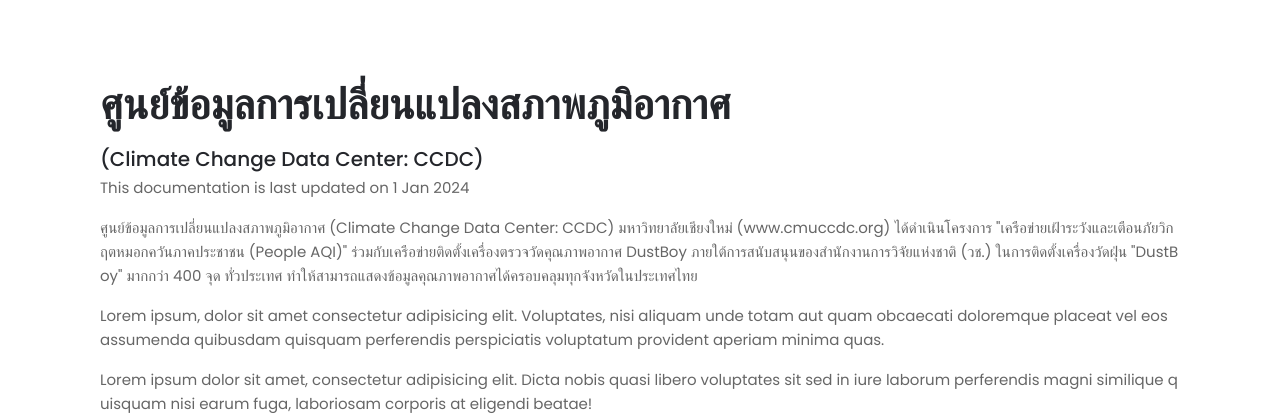
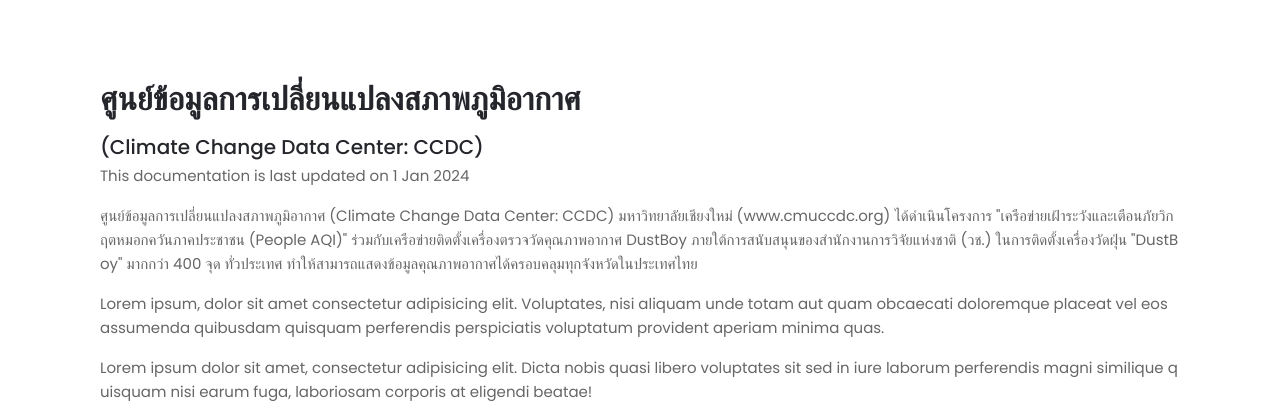
Before and after one commit to kongkiatchanu/open-api, a CodeIgniter app: page /database/ in a window 1280 px wide. Shown: the part 397-817 px from the top of the page. Run offline with CodeIgniter, Linux system fonts and the light colour scheme; some libraries are stand-ins or nearby versions.

Commit message:
.introduction-wrapper .title

```diff
--- a/template/css/style.css
+++ b/template/css/style.css
@@ -329,7 +329,7 @@ footer .copyright {
 
 /* Introduction Wrapper Start ===== */
 .introduction-wrapper .title{
-	font-size: 42px;
+	font-size: 32px;
     margin-bottom: 15px;
 }
 .introduction-wrapper .sub-title{
```
